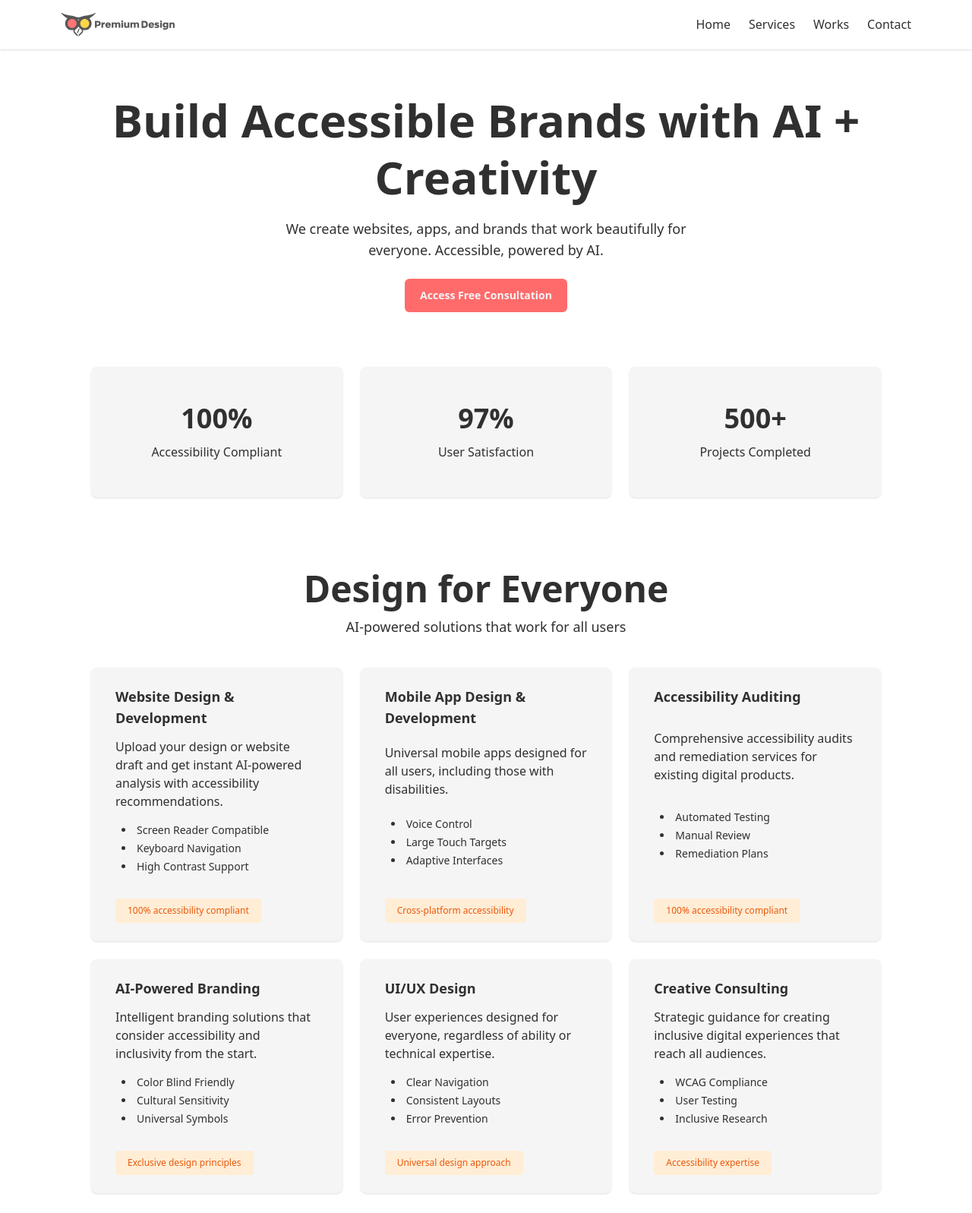
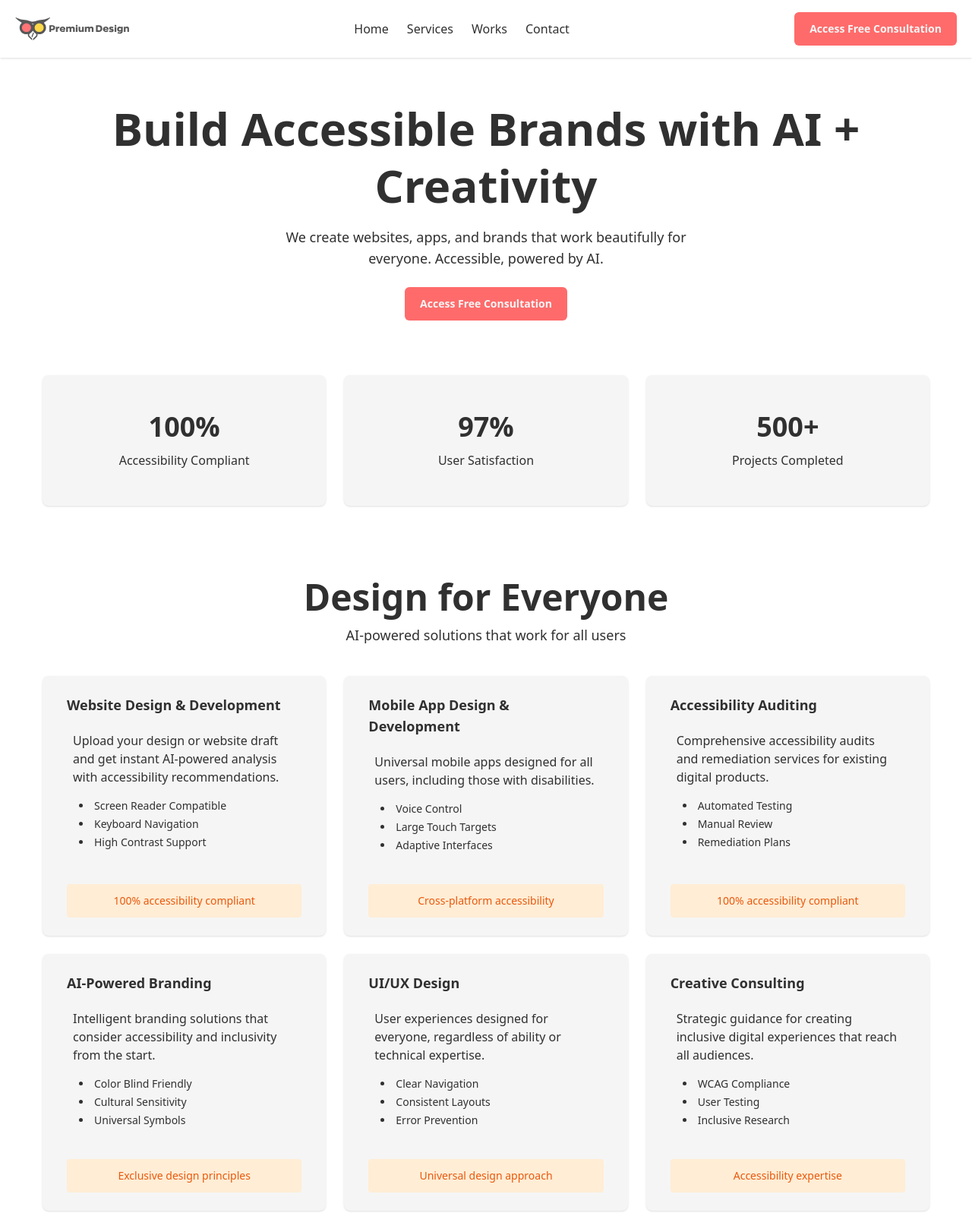
Before and after one commit to onlymasumrana/pdc-website, an Astro site: page / in a window 1280 px wide. Shown: the top 1597 px of the page at 76% size. Built offline with nearby package versions, Linux system fonts and the light colour scheme; Astro itself is replaced by a stand-in of ours.

Commit message:
Refactor card components and update styles

```diff
--- a/src/components/Header.astro
+++ b/src/components/Header.astro
@@ -5,7 +5,7 @@ import logoForLightTheme from '../assets/pdc-logo-for-light-theme.svg';
 ---
 
 <section class="shadow">
-  <header class="flex justify-between items-center px-4 py-4 max-w-6xl mx-auto">
+  <header class="flex justify-between items-center px-5 py-4 mx-auto">
     <a href="example.com" class="font-bold text-xl text-primary">
       <Image
         src={logoForLightTheme}
@@ -20,5 +20,8 @@ import logoForLightTheme from '../assets/pdc-logo-for-light-theme.svg';
       <a href="example.com">Works</a>
       <a href="example.com">Contact</a>
     </nav>
+    <div class="btn-container hidden md:block">
+      <a href="example.com" class="btn btn-primary">Access Free Consultation</a>
+    </div>
   </header>
 </section>
--- a/src/components/Hero.astro
+++ b/src/components/Hero.astro
@@ -10,7 +10,7 @@
     We create websites, apps, and brands that work beautifully for everyone.
     Accessible, powered by AI.
   </p>
-  <div class="btn-container">
+  <div class="btn-container mt-6">
     <a href="example.com" class="btn btn-primary">Access Free Consultation</a>
   </div>
 </section>
--- a/src/components/Services.astro
+++ b/src/components/Services.astro
@@ -120,20 +120,22 @@ const services = [
     {
       services.map((service) => (
         <article class="card px-8 py-6 flex flex-col justify-between">
-          <h4 class="">{service.title}</h4>
-          <p class="">{service.description}</p>
-
-          <ul class="">
-            {service.features.map((feature) => (
-              <li>{feature}</li>
-            ))}
-          </ul>
-
-          <div class="mt-4">
+          <div class="card-header">
+            <h4 class="card-title">{service.title}</h4>
+          </div>
+          <div class="card-body flex-grow">
+            <p class="">{service.description}</p>
+            <ul class="list-disc pl-2">
+              {service.features.map((feature) => (
+                <li>{feature}</li>
+              ))}
+            </ul>
+          </div>
+          <div class="card-footer flex justify-center items-center pt-4">
             {service.cta?.map((action) => (
               <a
                 href={action.link}
-                class={`inline-flex justify-center items-center px-4 py-2 rounded text-xs font-medium ${
+                class={`card-cta ${
                   action.variant === 'primary'
                     ? 'bg-orange-100 text-orange-600'
                     : 'bg-gray-100 text-gray-600'
--- a/src/layouts/BaseLayout.astro
+++ b/src/layouts/BaseLayout.astro
@@ -20,7 +20,7 @@ import Footer from '../components/Footer.astro';
   </head>
   <body class="bg-bg text-text">
     <Header />
-    <main class="flex flex-col max-w-6xl mx-auto px-4 sm:px-6 lg:px-8 py-8">
+    <main class="flex flex-col max-w-7xl mx-auto px-4 sm:px-6 lg:px-8 py-8">
       <slot />
     </main>
     <Footer />
--- a/src/styles/global.css
+++ b/src/styles/global.css
@@ -9,6 +9,7 @@
   --color-primary: #ff6b6b;
   --color-secondary: #ffd43b;
   --color-muted: #f5f5f5;
+  --color-border: #f5f5f5;
   --color-bg-card: #f5f5f5;
   --color-bg-btn-primary: #ff6b6b;
   --color-bg-btn-secondary: #ff6b6b;
@@ -24,6 +25,7 @@
   --color-primary: #ff8787;
   --color-secondary: #ffe066;
   --color-muted: #2a2a2a;
+  --color-border: #2a2a2a;
   --color-bg-card: #2a2a2a;
   --color-bg-btn-primary: #ff8787;
   --color-bg-btn-secondary: #ff8787;
@@ -57,7 +59,7 @@ p {
 }
 
 ul {
-  @apply list-disc list-inside text-sm pl-2;
+  @apply list-none list-inside text-sm;
 }
 li {
   @apply first:mt-4 last:mb-4 my-1;
@@ -70,9 +72,24 @@ li {
   .card:hover {
     @apply shadow-lg scale-105 transition-all;
   }
+  .card-header {
+    @apply border-b border-[var(--color-border)];
+  }
+  .card-title {
+    @apply font-semibold text-lg md:text-lg lg:text-lg mb-1 md:mb-2 lg:mb-3;
+  }
+  .card-body {
+    @apply p-1 md:p-2;
+  }
+  .card-footer {
+    @apply border-t border-[var(--color-border)] text-sm;
+  }
+  .card-cta {
+    @apply text-sm font-medium hover:underline w-full inline-flex justify-center items-center px-6 py-3 rounded;
+  }
 
   .btn-container {
-    @apply flex flex-col sm:flex-row justify-center gap-4 mt-6;
+    @apply flex flex-col sm:flex-row justify-center;
   }
 
   .btn {
--- a/tailwind.config.js
+++ b/tailwind.config.js
@@ -13,6 +13,7 @@ export default {
         secondary: "var(--color-secondary)",
         muted: "var(--color-muted)",
         card: "var(--color-bg-card)",
+        border: "var(--color-border)",
       },
       screens: {
         sm: "640px",
```
